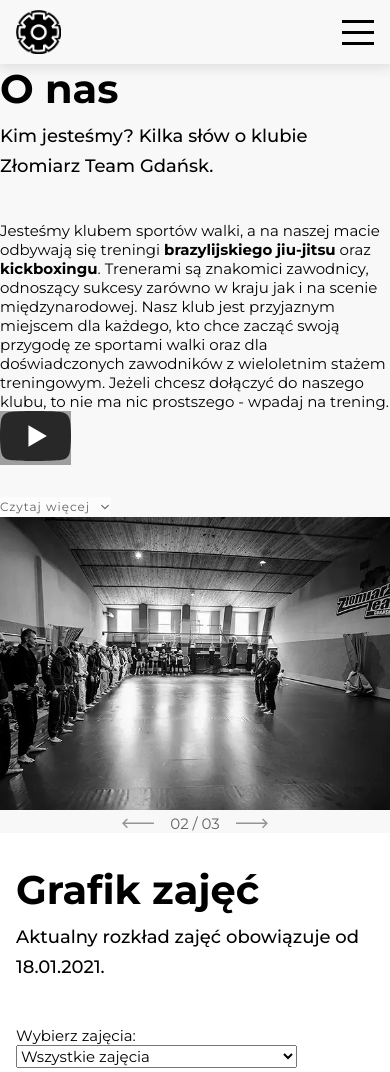
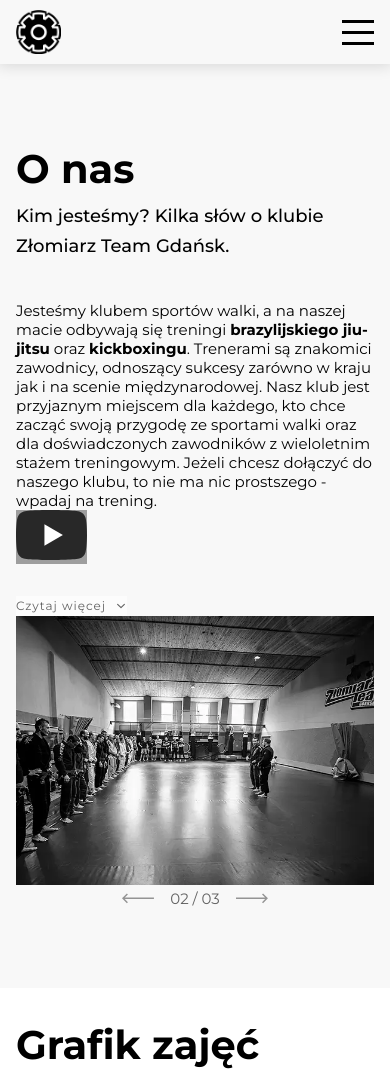
Before and after one commit to jurasbjj/zlomiarz, a plain HTML site: page index.html in a window 390 px wide. Shown: the top 1072 px of the page. Drawn offline with nearby package versions, Linux system fonts and the light colour scheme; some packages are replaced by stand-ins of ours; grey boxes are pictures that could not be loaded.

Commit message:
Add files via upload

```diff
--- a/css/main.css
+++ b/css/main.css
@@ -446,9 +446,6 @@ nav.desktop.active img{
     }
     .swiper-slide img{
         width: 100%;
-    }
-    #about_us{
-        padding: 0 0;
     }
 
 }
```
